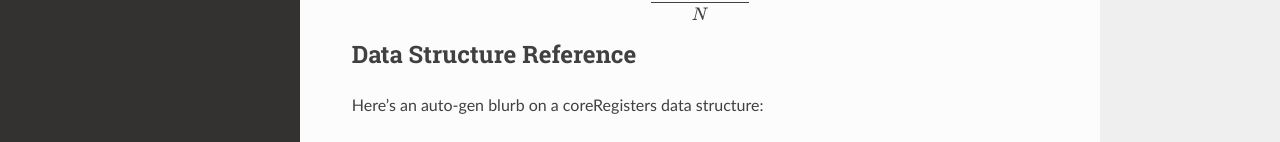
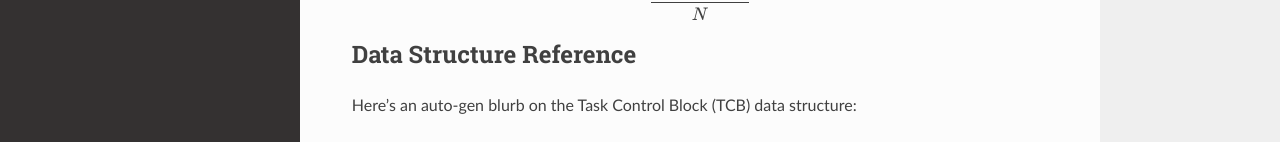
Before and after one commit to JGoard/JOCKTOS, a Sphinx documentation site: the page built from docs/source/source_code.rst, in a window 1280 px wide and 1097 px high. Shown: the part 337-479 px from the top of the window. Built offline with Sphinx 7.4.7 and the Read the Docs theme 2.0.0, drawn with Linux system fonts in a browser that asks for light colours; some of the changed text lies outside the part shown; grey boxes are pictures that could not be loaded.

Commit message:
fix docs

```diff
--- a/docs/source/source_code.rst
+++ b/docs/source/source_code.rst
@@ -14,9 +14,9 @@
 
 Data Structure Reference
 -------------------------------------------------
-Here's an auto-gen blurb on a coreRegisters data structure:
+Here's an auto-gen blurb on the Task Control Block (TCB) data structure:
 
-.. doxygenstruct:: coreRegistersDef
+.. doxygenstruct:: T_TaskControlBlock
    :project: jocktos-docs
    :members:
 
```
Also changed, not shown: other parts of docs/source/source_code.rst (+2 -2 lines), 1 other file.
